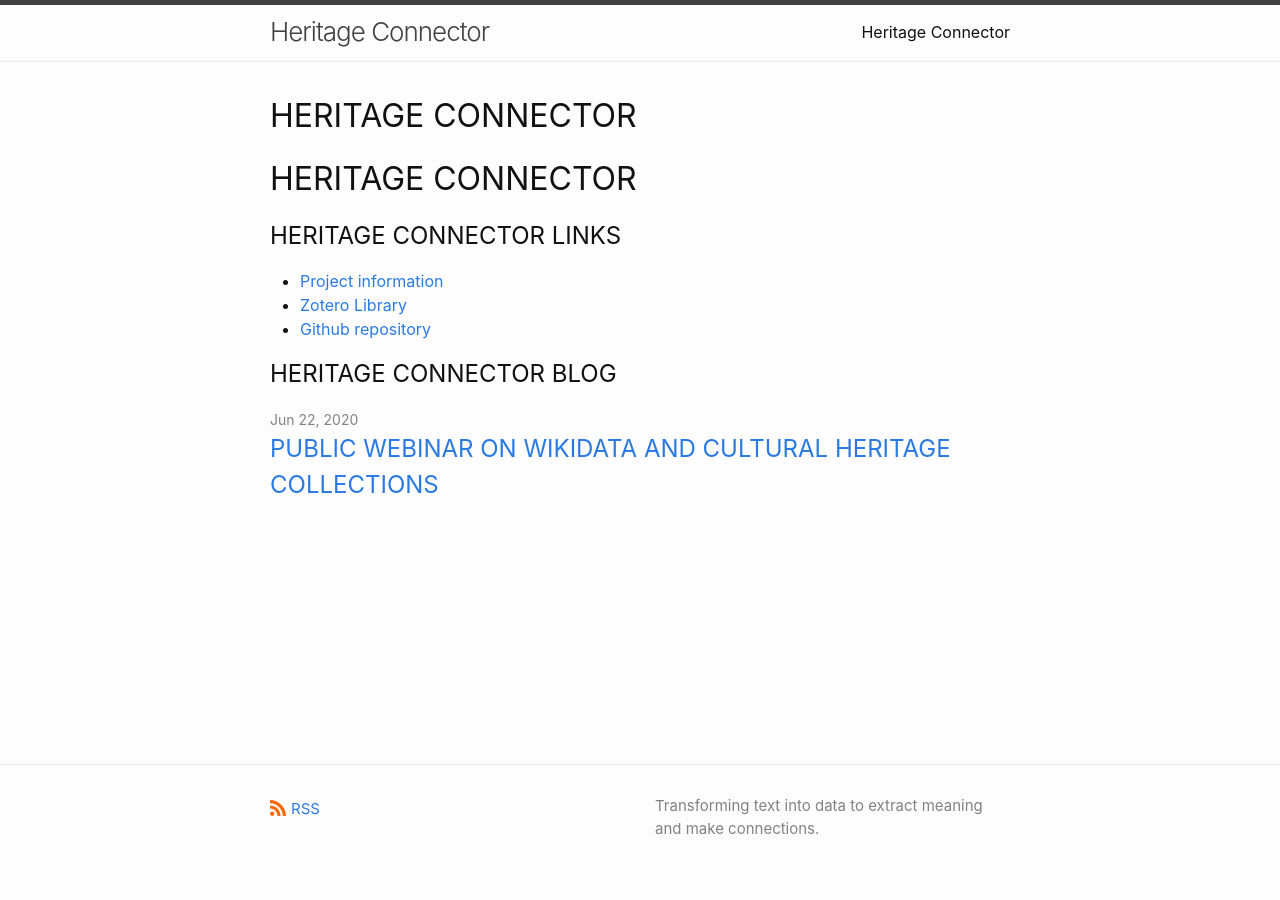
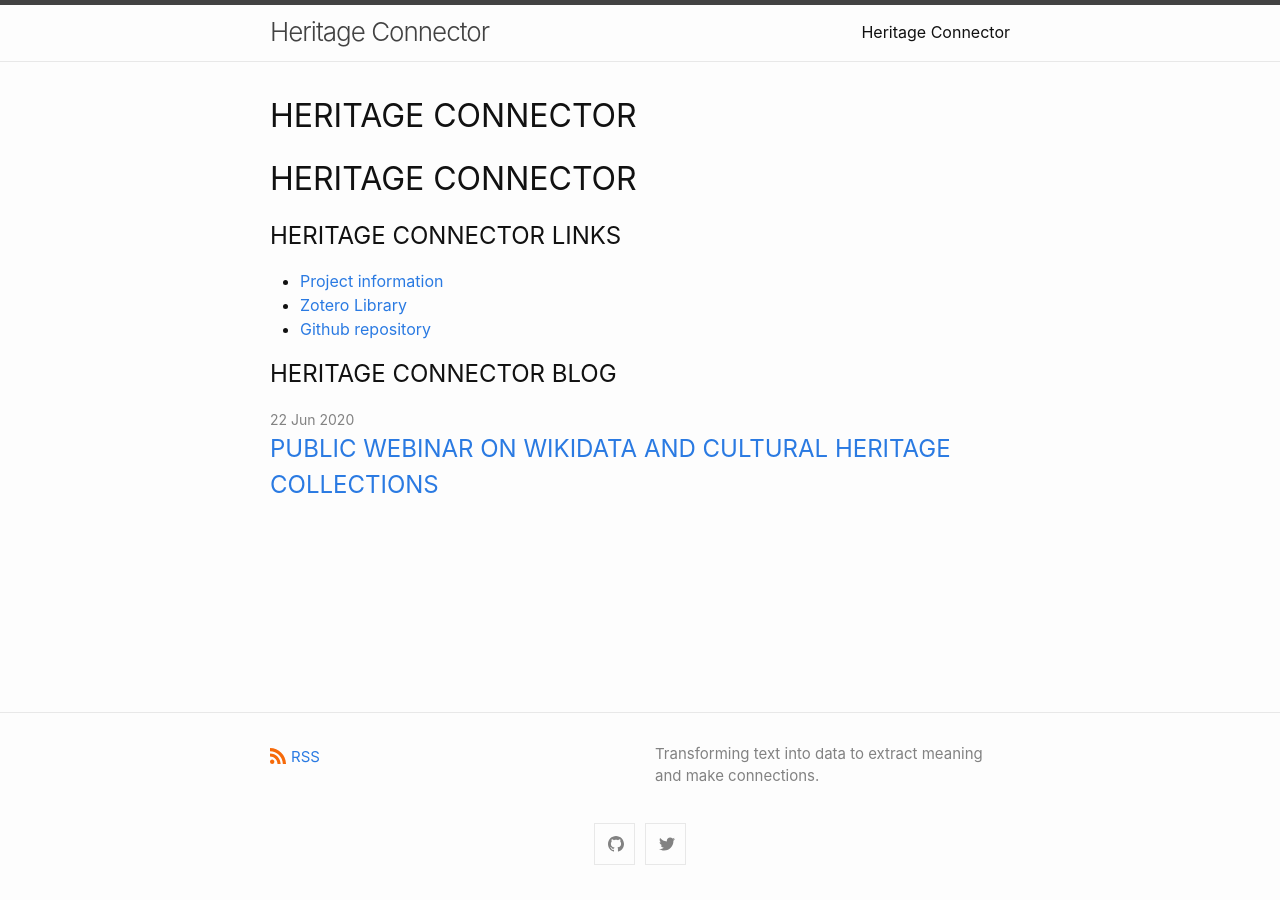
Before and after one commit to portableant/heritageconnector, a Jekyll site: the page built from README.md, in a window 1280 px wide. Built offline with Jekyll 4.4.1, drawn with Linux system fonts in a browser that asks for light colours; our own code applies the rules of GitHub Pages for plain Markdown files; part of the change alters nothing that is shown.

```diff
--- a/_config.yml
+++ b/_config.yml
@@ -6,6 +6,49 @@ description: > # this means to ignore newlines until "show_excerpts:"
   Transforming text into data to extract meaning and make connections.
 show_excerpts: false # set to true to show excerpts on the homepage
 
+# Minima date format
+# refer to https://shopify.github.io/liquid/filters/date/ if you want to customize this
+minima:
+  date_format: "%-d %b %Y"
+
+  # generate social links in footer
+  social_links:
+    twitter: jekyllrb
+    github:  jekyll
+    # devto: jekyll
+    # dribbble: jekyll
+    # facebook: jekyll
+    # flickr:   jekyll
+    # instagram: jekyll
+    # linkedin: jekyll
+    # pinterest: jekyll
+    # youtube: jekyll
+    # youtube_channel: UC8CXR0-3I70i1tfPg1PAE1g
+    # youtube_channel_name: CloudCannon
+    # telegram: jekyll
+    # googleplus: +jekyll
+    # microdotblog: jekyll
+    # keybase: jekyll
+
+    # Mastodon instances
+    # mastodon:
+    # - username: jekyll
+    #   instance: example.com
+    # - username: jekyll2
+    #   instance: example.com
+
+    # GitLab instances
+    # gitlab:
+    # - username: jekyll
+    #   instance: example.com
+    # - username: jekyll2
+    #   instance: example.com
+
+# If you want to link only specific pages in your header, uncomment
+# this and add the path to the pages in order as they should show up
+#header_pages:
+# - about.md
+
 # Build settings
 theme: minima
 
```
